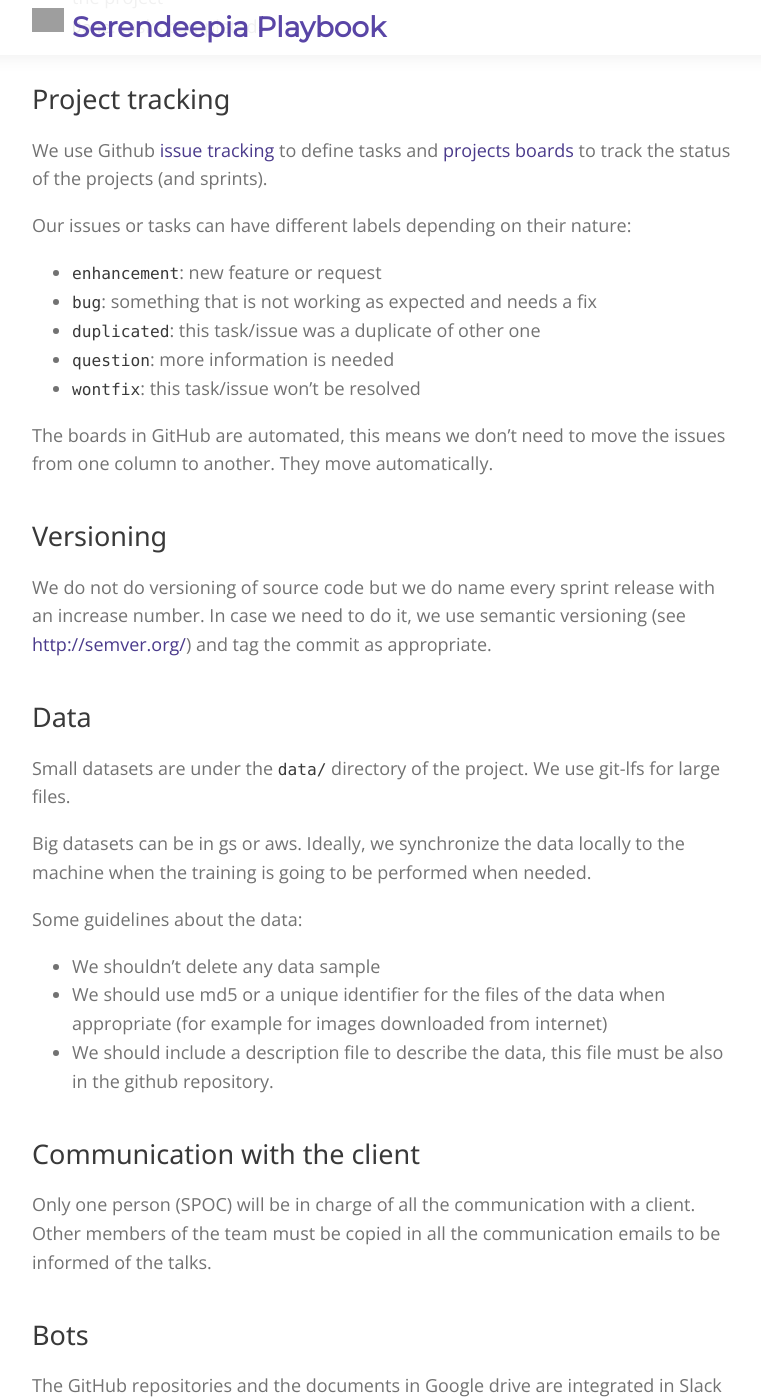
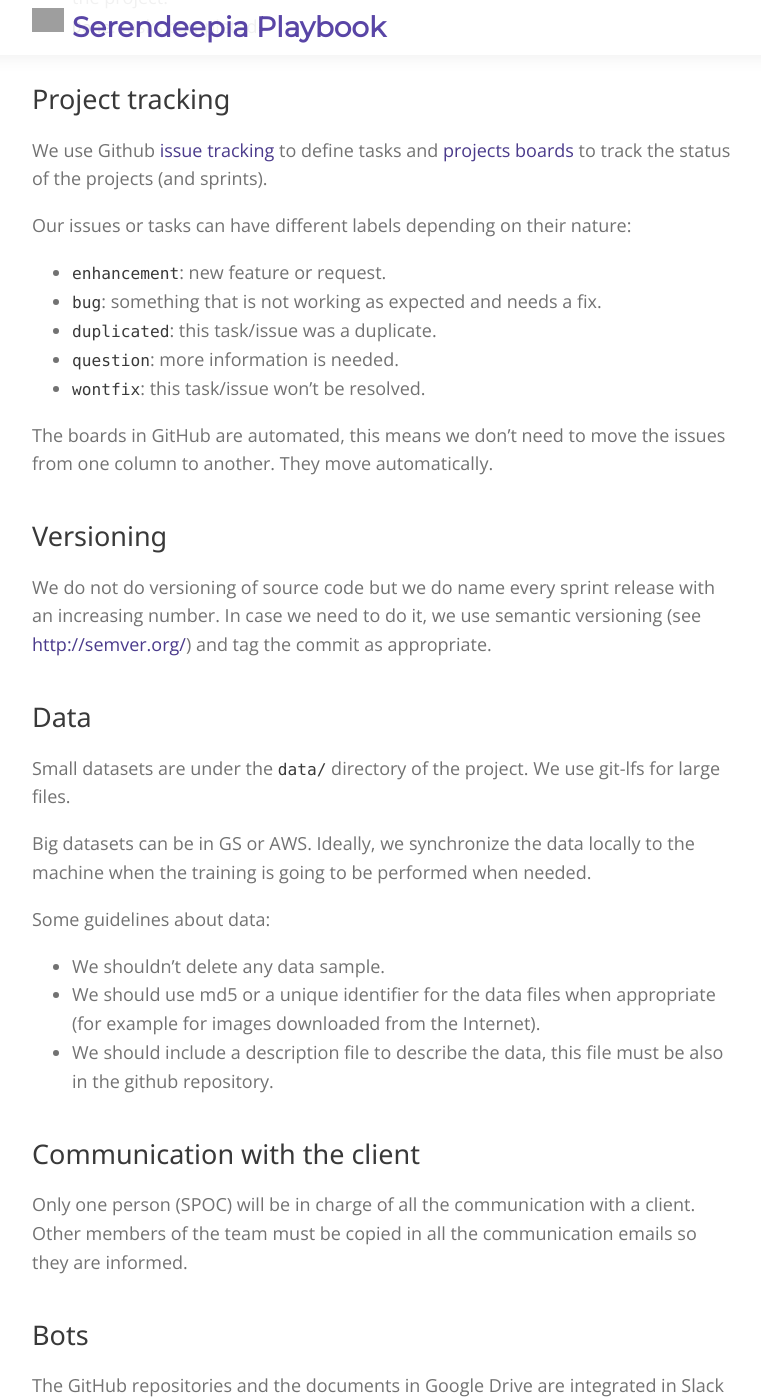
Before and after one commit to serendeepia/playbook, a Jekyll site: the page built from _docs/4_1_agile_methodology.md, in a window 1280 px wide and 1400 px high, scrolled down 1696 px. Shown: the whole window, without its empty margins (258-1019 px from the left). Built offline with Jekyll 4.4.1, drawn with Linux system fonts in a browser that asks for light colours; nearby versions of some CDN libraries; comment, search, counter and statistics services are not loaded; some of the changed text lies outside the part shown; grey boxes are pictures that could not be loaded.

Commit message:
Update 4_1_agile_methodology.md

```diff
--- a/_docs/4_1_agile_methodology.md
+++ b/_docs/4_1_agile_methodology.md
@@ -39,45 +39,45 @@ Three main questions are asked in the sprint retrospective:
 ### Kanban board
 
 Our kanban boards have 5 columns:
-* `TO DO`: tasks to be done
-* `In Progress`: tasks we are working right now, noone should work in more than a thing at a time.
-* `Review in progress`: tasks completed which require to be reviewed by other team members
-* `Review approved`: tasks approved and ready to merge with the main code of the project
-* `Done`: tasks completed
+* `TO DO`: tasks to be done.
+* `In Progress`: tasks we are working right now, no one should be working in more than task at any given time.
+* `Review in progress`: tasks completed which require to be reviewed by other team members.
+* `Review approved`: tasks approved and ready to merge with the main code of the project.
+* `Done`: tasks completed.
 
 ## Project tracking
 
 We use Github [issue tracking](https://guides.github.com/features/issues/) to define tasks and [projects boards](https://help.github.com/en/articles/about-project-boards) to track the status of the projects (and sprints).
 
 Our issues or tasks can have different labels depending on their nature:
-* `enhancement`: new feature or request
-* `bug`: something that is not working as expected and needs a fix
-* `duplicated`: this task/issue was a duplicate of other one
-* `question`: more information is needed
-* `wontfix`: this task/issue won't be resolved
+* `enhancement`: new feature or request.
+* `bug`: something that is not working as expected and needs a fix.
+* `duplicated`: this task/issue was a duplicate.
+* `question`: more information is needed.
+* `wontfix`: this task/issue won't be resolved.
 
 The boards in GitHub are automated, this means we don't need to move the issues from one column to another. They move automatically.
 
 ## Versioning
 
-We do not do versioning of source code but we do name every sprint release with an increase number. In case we need to do it, we use semantic versioning (see [http://semver.org/](http://semver.org/)) and tag the commit as appropriate.
+We do not do versioning of source code but we do name every sprint release with an increasing number. In case we need to do it, we use semantic versioning (see [http://semver.org/](http://semver.org/)) and tag the commit as appropriate.
 
 ## Data
 
 Small datasets are under the `data/` directory of the project. We use git-lfs for large files.
 
-Big datasets can be in gs or aws. Ideally, we synchronize the data locally to the machine when the training is going to be performed when needed.
+Big datasets can be in GS or AWS. Ideally, we synchronize the data locally to the machine when the training is going to be performed when needed.
 
-Some guidelines about the data:
-* We shouldn’t delete any data sample
-* We should use md5 or a unique identifier for the files of the data when appropriate (for example for images downloaded from internet)
+Some guidelines about data:
+* We shouldn’t delete any data sample.
+* We should use md5 or a unique identifier for the data files when appropriate (for example for images downloaded from the Internet).
 * We should include a description file to describe the data, this file must be also in the github repository.
 
 
 ## Communication with the client
 
-Only one person (SPOC) will be in charge of all the communication with a client. Other members of the team must be copied in all the communication emails to be informed of the talks.
+Only one person (SPOC) will be in charge of all the communication with a client. Other members of the team must be copied in all the communication emails so they are informed.
 
 ## Bots
 
-The GitHub repositories and the documents in Google drive are integrated in Slack in a channel named `code_bots` for notifications.
+The GitHub repositories and the documents in Google Drive are integrated in Slack in a channel named `code_bots` for notifications.
```
Also changed, not shown: other parts of _docs/4_1_agile_methodology.md (+7 -7 lines).
